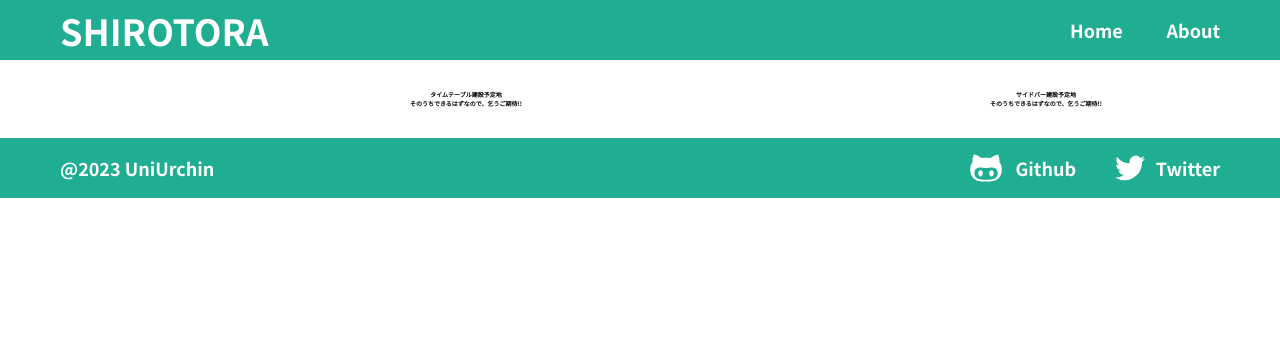
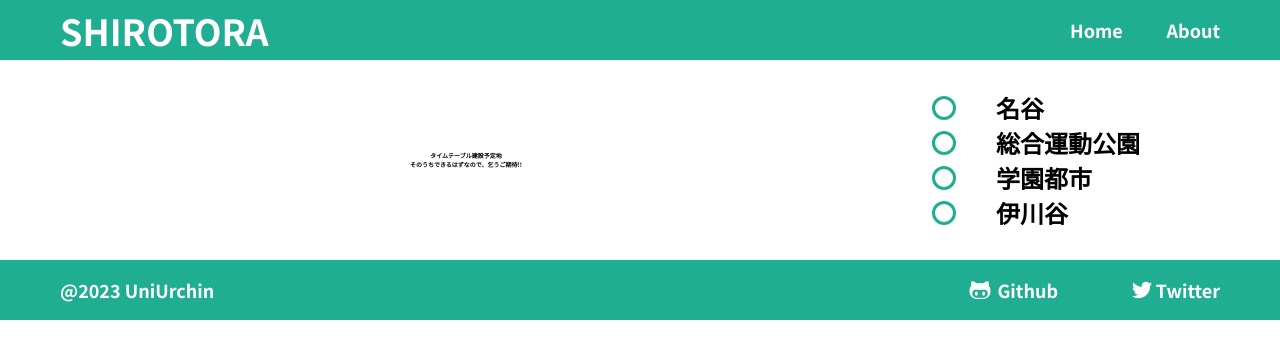
Before and after one commit to tosuri13/shirotora, a Next.js app: page / in a window 1280 px wide. Shown: the top 358 px of the page. Built offline with nearby package versions, Linux system fonts and the light colour scheme.

Commit message:
:hammer: StationButtonを追加

```diff
--- a/components/Footer/Footer.module.css
+++ b/components/Footer/Footer.module.css
@@ -27,10 +27,7 @@
   justify-content: space-between;
   flex-direction: row;
   align-items: center;
-  width: 18rem;
-}
-
-.link a {
+  width: 15rem;
   color: white;
   font-size: 3rem;
   text-decoration: none;
@@ -41,6 +38,6 @@
 }
 
 .link img {
-  width: 6rem;
-  height: 6rem;
+  width: 4rem;
+  height: 4rem;
 }
--- a/components/Footer/index.tsx
+++ b/components/Footer/index.tsx
@@ -5,14 +5,17 @@ export default function Footer(props) {
     <div className={styles.footer}>
       <p>@2023 UniUrchin</p>
       <div className={styles.links}>
-        <div className={styles.link}>
+        <a
+          className={styles.link}
+          href="https://github.com/UniUrchin/shirotora"
+        >
           <img src="/icons/github.svg" />
-          <a href="https://github.com/UniUrchin/shirotora">Github</a>
-        </div>
-        <div className={styles.link}>
+          <p>Github</p>
+        </a>
+        <a className={styles.link} href="https://twitter.com/?lang=ja">
           <img src="/icons/twitter.svg" />
-          <a href="https://twitter.com/?lang=ja">Twitter</a>
-        </div>
+          <p>Twitter</p>
+        </a>
       </div>
     </div>
   );
--- /dev/null
+++ b/components/StationButton/StationButton.module.css
@@ -0,0 +1,38 @@
+.stationButton {
+  width: 38rem;
+  display: flex;
+  justify-content: flex-start;
+  flex-direction: row;
+  align-items: center;
+}
+
+.stationButton p {
+  margin: 0 0 0 40px;
+  font-size: 4rem;
+}
+
+.selected {
+  width: 4rem;
+  height: 4rem;
+  background-color: white;
+  border: 0.2rem solid var(--srtr-green);
+  border-radius: 50%;
+  display: flex;
+  justify-content: center;
+  align-items: center;
+}
+
+.selectedInlineCircle {
+  width: 3rem;
+  height: 3rem;
+  background-color: var(--srtr-green);
+  border-radius: 50%;
+}
+
+.unselected {
+  width: 4rem;
+  height: 4rem;
+  background-color: white;
+  border: 0.5rem solid var(--srtr-green);
+  border-radius: 2rem;
+}
--- /dev/null
+++ b/components/StationButton/index.tsx
@@ -0,0 +1,27 @@
+import { useState } from "react";
+import styles from "./StationButton.module.css";
+
+function CustomRadio() {
+  const [isSelected, setSelected] = useState(false);
+
+  const handleClick = () => {
+    isSelected ? setSelected(false) : setSelected(true);
+  };
+
+  return isSelected ? (
+    <div className={styles.selected} onClick={handleClick}>
+      <div className={styles.selectedInlineCircle} />
+    </div>
+  ) : (
+    <div className={styles.unselected} onClick={handleClick} />
+  );
+}
+
+export default function StationButton(props): JSX.Element {
+  return (
+    <div className={styles.stationButton}>
+      <CustomRadio />
+      <p>{props.name}</p>
+    </div>
+  );
+}
--- a/pages/index.tsx
+++ b/pages/index.tsx
@@ -2,6 +2,7 @@ import { NextPage } from "next";
 import styles from "styles/Index.module.css";
 import Header from "components/Header";
 import Footer from "components/Footer";
+import StationButton from "components/StationButton";
 
 const TimeTable = () => {
   return (
@@ -15,8 +16,10 @@ const TimeTable = () => {
 const SideBar = () => {
   return (
     <div className={styles.sidebar}>
-      <p>サイドバー建設予定地</p>
-      <p>そのうちできるはずなので、乞うご期待!!</p>
+      <StationButton name="名谷" />
+      <StationButton name="総合運動公園" />
+      <StationButton name="学園都市" />
+      <StationButton name="伊川谷" />
     </div>
   );
 };
```
